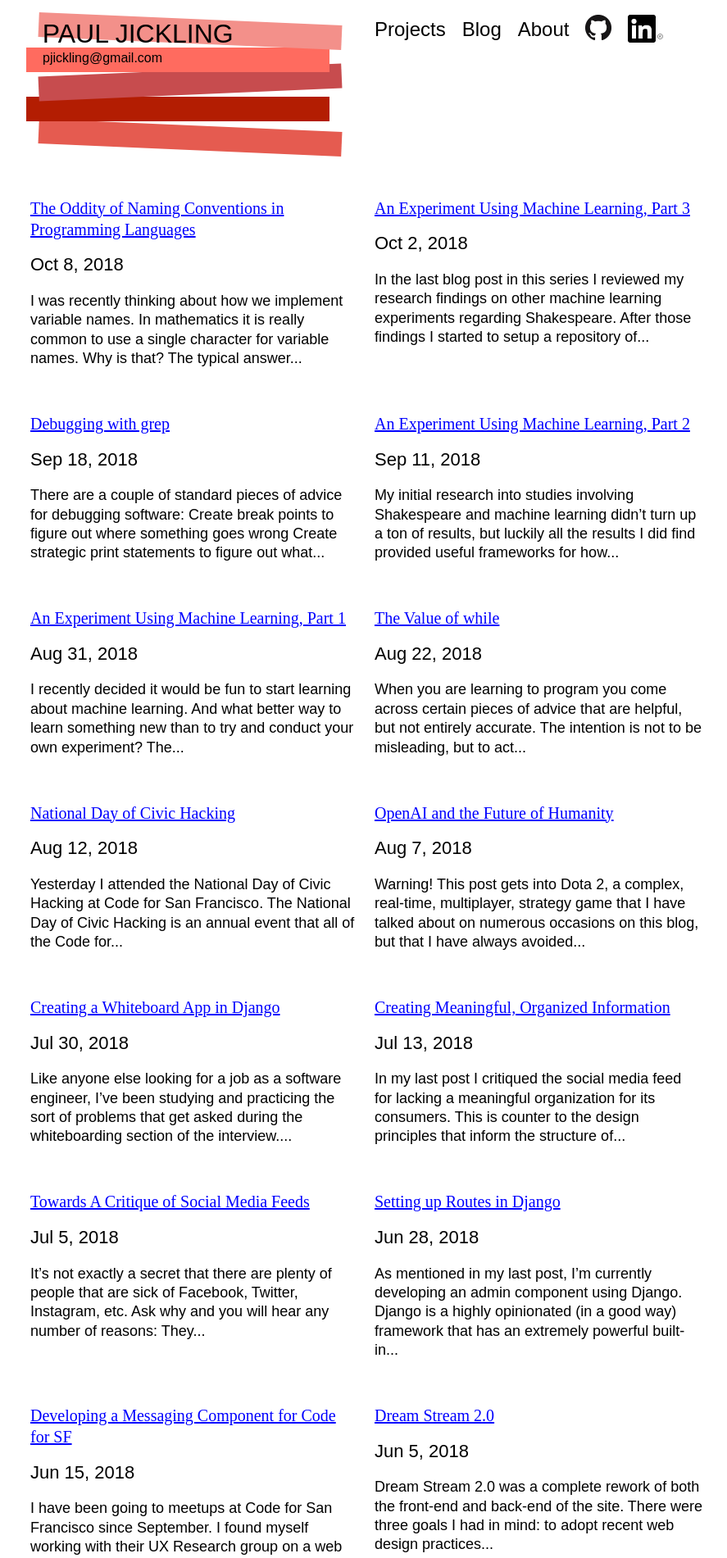
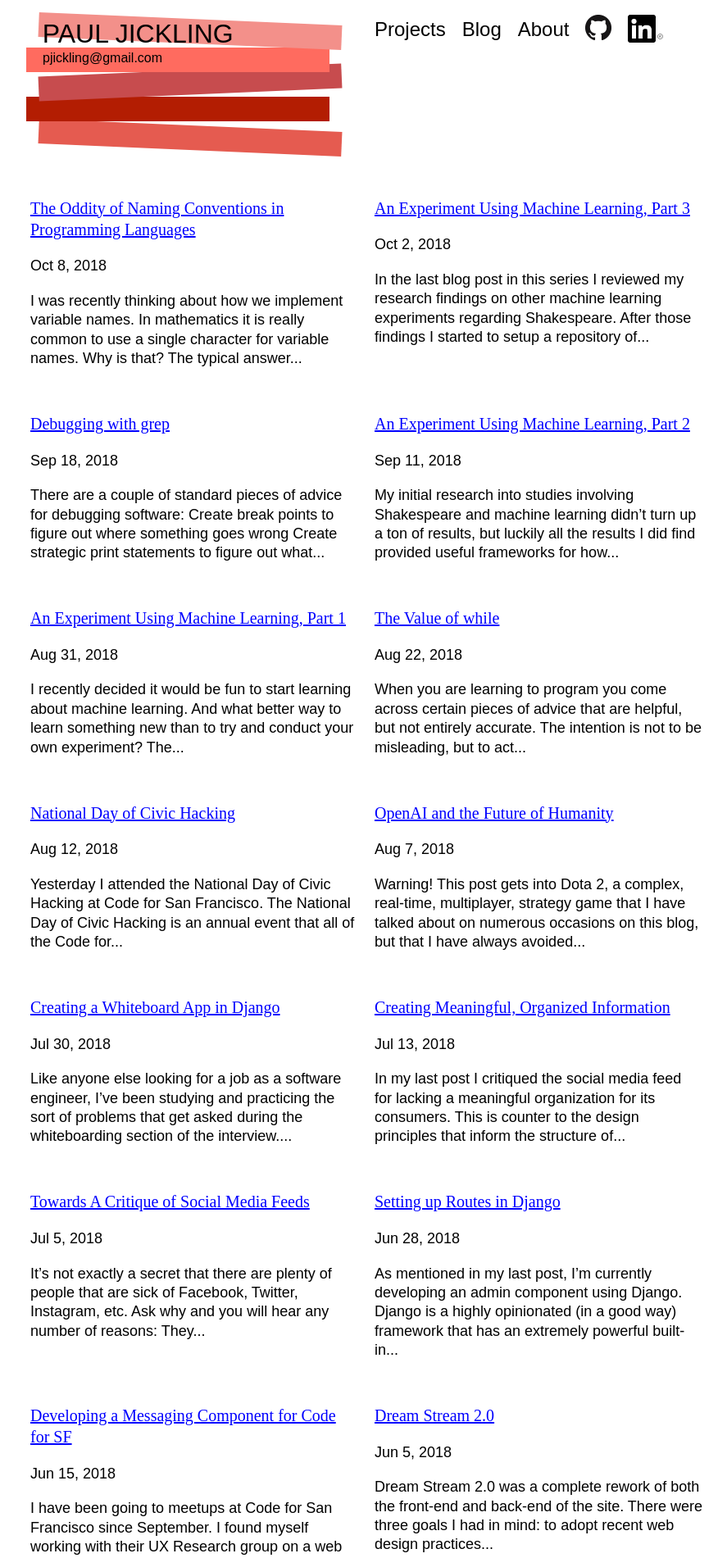
Before and after one commit to pauljickling/pauljickling.github.io, a Jekyll site: the page built from index.md, in a window 1280 px wide. Shown: the top 1901 px of the page at 82% size, without its empty margins (21-908 px from the left). Built offline with Jekyll 4.4.1, drawn with Linux system fonts in a browser that asks for light colours; some web fonts are replaced.

Commit message:
Shrunk the font size of blog post date entries

```diff
--- a/assets/main.css
+++ b/assets/main.css
@@ -156,6 +156,10 @@ li.posts {
   font-size: 18px;
   line-height: 1.3;
   margin-left: -30px;
+}
+
+span.post-meta {
+  font-size: 18px;
 }
 
 /* Blog Post */
```
